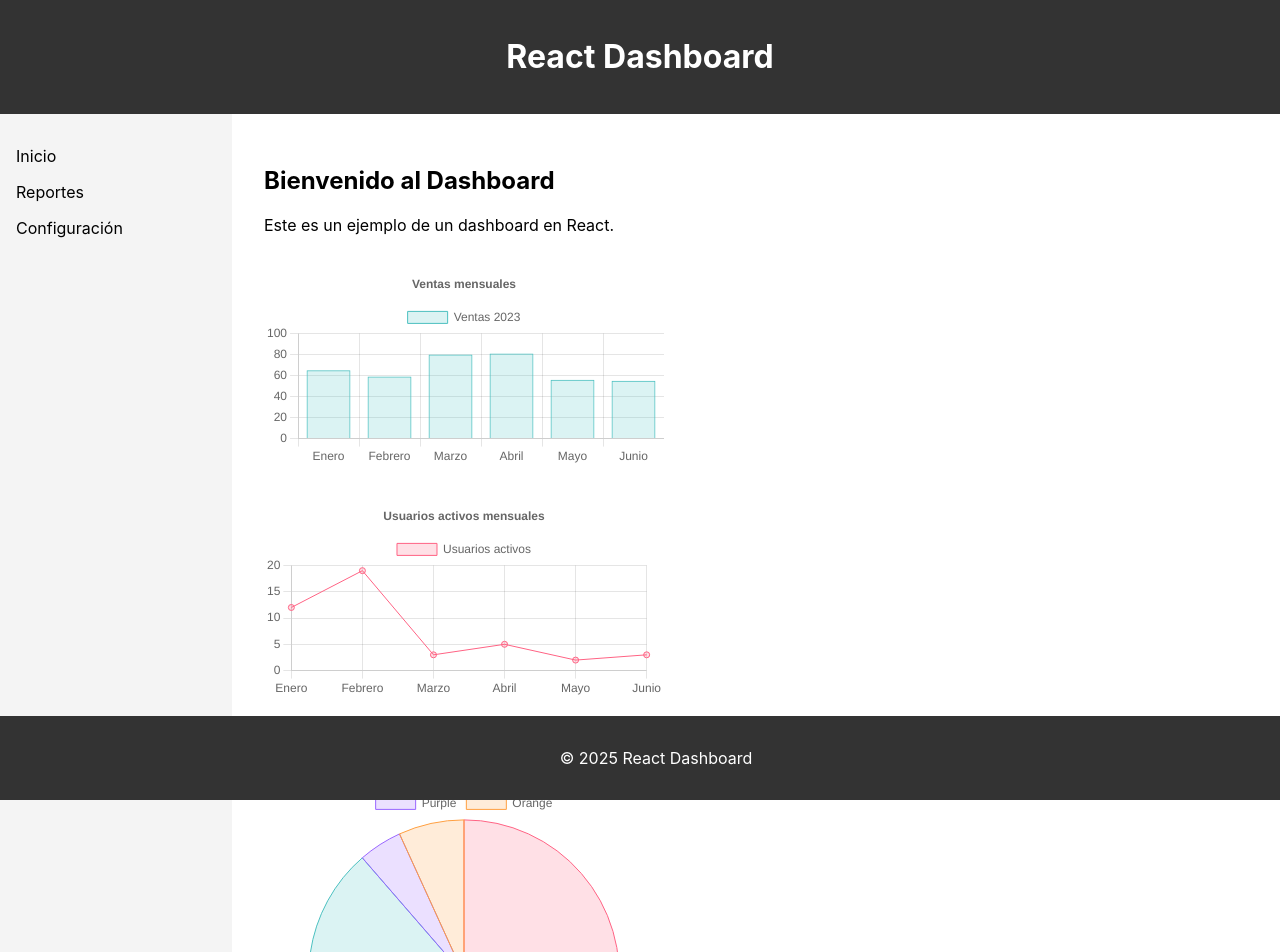
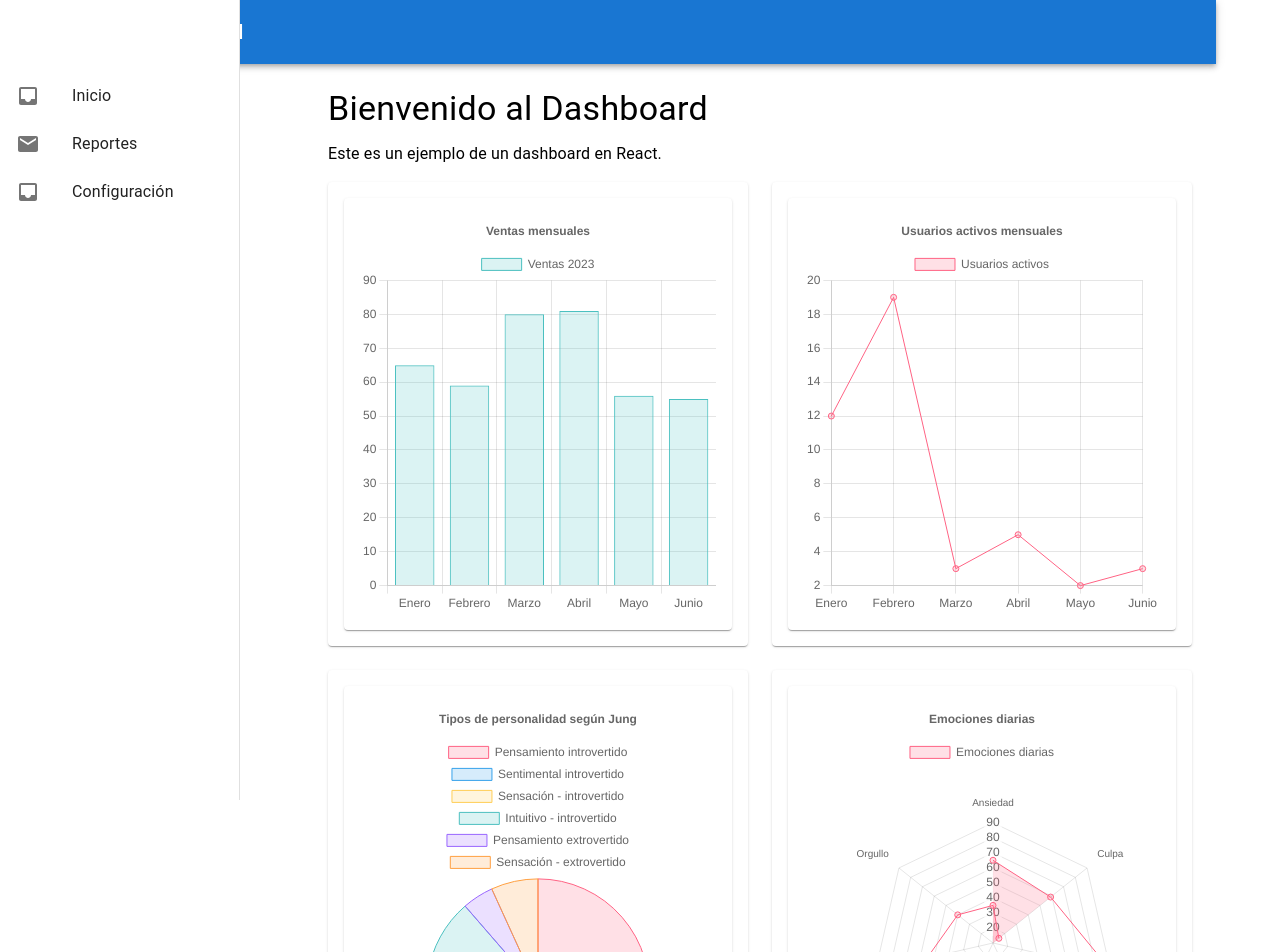
Before and after one commit to jadm2907/react-dashboard, a React (Create React App) app: page / in a window 1280 px wide. Shown: the top 952 px of the page. Built offline with nearby package versions, Linux system fonts and the light colour scheme.

Commit message:
Mejorados los estilos con Material-UI

```diff
--- a/package.json
+++ b/package.json
@@ -3,6 +3,10 @@
   "version": "0.1.0",
   "private": true,
   "dependencies": {
+    "@emotion/react": "^11.14.0",
+    "@emotion/styled": "^11.14.0",
+    "@mui/icons-material": "^6.4.7",
+    "@mui/material": "^6.4.7",
     "@testing-library/dom": "^10.4.0",
     "@testing-library/jest-dom": "^6.6.3",
     "@testing-library/react": "^16.2.0",
--- a/src/App.js
+++ b/src/App.js
@@ -3,18 +3,21 @@ import Header from './components/Header';
 import Sidebar from './components/Sidebar';
 import MainContent from './components/MainContent';
 import Footer from './components/Footer';
+import { Container, Box } from '@mui/material';
 import './App.css';
 
 function App() {
   return (
-    <div className="app">
-      <Header />
-      <div className="content">
-        <Sidebar />
-        <MainContent />
-      </div>
-      <Footer />
-    </div>
+    <Container maxWidth="lg">
+      <Box sx={{ display: 'flex', flexDirection: 'column', minHeight: '100vh' }}>
+        <Header />
+        <Box sx={{ display: 'flex', flexGrow: 1 }}>
+          <Sidebar />
+          <MainContent />
+        </Box>
+        <Footer />
+      </Box>
+    </Container>
   );
 }
 
--- a/src/components/ChartComponent.js
+++ b/src/components/ChartComponent.js
@@ -9,6 +9,7 @@ import {
   Tooltip,
   Legend,
 } from 'chart.js';
+import { Paper } from '@mui/material';
 
 // Registra los componentes de Chart.js
 ChartJS.register(
@@ -38,6 +39,7 @@ const ChartComponent = () => {
   // Opciones del gráfico
   const options = {
     responsive: true,
+    maintainAspectRatio: false, // Permite que el gráfico se ajuste al contenedor
     plugins: {
       legend: {
         position: 'top',
@@ -49,7 +51,11 @@ const ChartComponent = () => {
     },
   };
 
-  return <Bar data={data} options={options} />;
+  return (
+    <Paper sx={{ padding: 2, height: '400px' }}>
+      <Bar data={data} options={options} />
+    </Paper>
+  );
 };
 
 export default ChartComponent;
--- a/src/components/Footer.js
+++ b/src/components/Footer.js
@@ -1,11 +1,13 @@
 import React from 'react';
-import './Footer.css';
+import { Paper, Typography } from '@mui/material';
 
 const Footer = () => {
   return (
-    <footer className="footer">
-      <p>&copy; 2025 React Dashboard</p>
-    </footer>
+    <Paper sx={{ padding: 2, marginTop: 'auto' }} elevation={3}>
+      <Typography variant="body2" align="center">
+        © 2023 React Dashboard
+      </Typography>
+    </Paper>
   );
 };
 
--- a/src/components/Header.js
+++ b/src/components/Header.js
@@ -1,11 +1,15 @@
 import React from 'react';
-import './Header.css';
+import { AppBar, Toolbar, Typography } from '@mui/material';
 
 const Header = () => {
   return (
-    <header className="header">
-      <h1>React Dashboard</h1>
-    </header>
+    <AppBar position="static">
+      <Toolbar>
+        <Typography variant="h6" component="div" sx={{ flexGrow: 1 }}>
+          React Dashboard
+        </Typography>
+      </Toolbar>
+    </AppBar>
   );
 };
 
--- a/src/components/LineChart.js
+++ b/src/components/LineChart.js
@@ -10,6 +10,7 @@ import {
   Tooltip,
   Legend,
 } from 'chart.js';
+import { Paper } from '@mui/material';
 
 // Registra los componentes de Chart.js
 ChartJS.register(
@@ -40,6 +41,7 @@ const LineChart = () => {
   // Opciones del gráfico
   const options = {
     responsive: true,
+    maintainAspectRatio: false, // Permite que el gráfico se ajuste al contenedor
     plugins: {
       legend: {
         position: 'top',
@@ -51,7 +53,11 @@ const LineChart = () => {
     },
   };
 
-  return <Line data={data} options={options} />;
+  return (
+    <Paper sx={{ padding: 2, height: '400px' }}>
+      <Line data={data} options={options} />
+    </Paper>
+  );
 };
 
 export default LineChart;
--- a/src/components/MainContent.js
+++ b/src/components/MainContent.js
@@ -3,20 +3,40 @@ import ChartComponent from './ChartComponent';
 import LineChart from './LineChart';
 import PieChart from './PieChart';
 import RadarChart from './RadarChart';
-import './MainContent.css';
+import { Grid, Paper, Typography, Box } from '@mui/material';
 
 const MainContent = () => {
     return (
-    <main className="main-content">
-      <h2>Bienvenido al Dashboard</h2>
-      <p>Este es un ejemplo de un dashboard en React.</p>
-      <div className="chart-container">
+      <Box sx={{ flexGrow: 1, padding: 3 }}>
+        <Typography variant="h4" gutterBottom>
+          Bienvenido al Dashboard
+        </Typography>
+        <Typography variant="body1" paragraph>
+          Este es un ejemplo de un dashboard en React.
+        </Typography>
+        <Grid container spacing={3}>
+          <Grid item xs={12} md={6}>
+            <Paper sx={{ padding: 2 }}>
               <ChartComponent />
+            </Paper>
+          </Grid>
+          <Grid item xs={12} md={6}>
+            <Paper sx={{ padding: 2 }}>
               <LineChart />
+            </Paper>
+          </Grid>
+          <Grid item xs={12} md={6}>
+            <Paper sx={{ padding: 2 }}>
               <PieChart />
+            </Paper>
+          </Grid>
+          <Grid item xs={12} md={6}>
+            <Paper sx={{ padding: 2 }}>
               <RadarChart />
-      </div>
-    </main>
+            </Paper>
+          </Grid>
+        </Grid>
+      </Box>
     );
   };
 
--- a/src/components/PieChart.js
+++ b/src/components/PieChart.js
@@ -6,6 +6,7 @@ import {
   Tooltip,
   Legend,
 } from 'chart.js';
+import { Paper } from '@mui/material';
 
 // Registra los componentes de Chart.js
 ChartJS.register(
@@ -17,7 +18,7 @@ ChartJS.register(
 const PieChart = () => {
   // Datos para el gráfico
   const data = {
-    labels: ['Red', 'Blue', 'Yellow', 'Green', 'Purple', 'Orange'],
+    labels: ['Pensamiento introvertido', 'Sentimental introvertido', 'Sensación - introvertido', 'Intuitivo - introvertido', 'Pensamiento extrovertido', 'Sensación - extrovertido'],
     datasets: [
       {
         label: '# of Votes',
@@ -46,18 +47,23 @@ const PieChart = () => {
   // Opciones del gráfico
   const options = {
     responsive: true,
+    maintainAspectRatio: false, // Permite que el gráfico se ajuste al contenedor
     plugins: {
       legend: {
         position: 'top',
       },
       title: {
         display: true,
-        text: 'Distribución de colores',
+        text: 'Tipos de personalidad según Jung',
       },
     },
   };
 
-  return <Pie data={data} options={options} />;
+  return (
+    <Paper sx={{ padding: 2, height: '400px' }}>
+      <Pie data={data} options={options} />
+    </Paper>
+  );
 };
 
 export default PieChart;
--- a/src/components/RadarChart.js
+++ b/src/components/RadarChart.js
@@ -9,6 +9,7 @@ import {
   Tooltip,
   Legend,
 } from 'chart.js';
+import { Paper } from '@mui/material';
 
 // Registra los componentes de Chart.js
 ChartJS.register(
@@ -23,11 +24,11 @@ ChartJS.register(
 const RadarChart = () => {
   // Datos para el gráfico
   const data = {
-    labels: ['Comer', 'Beber', 'Dormir', 'Diseñar', 'Programar', 'Correr', 'Cocinar'],
+    labels: ['Ansiedad', 'Culpa', 'Rabia', 'Tristeza', 'Miedo', 'Verguenza', 'Orgullo'],
     datasets: [
       {
-        label: 'Actividades diarias',
-        data: [65, 59, 90, 81, 56, 55, 40],
+        label: 'Emociones diarias',
+        data: [65, 59, 90, 81, 56, 55, 40, 35, 15],
         backgroundColor: 'rgba(255, 99, 132, 0.2)',
         borderColor: 'rgba(255, 99, 132, 1)',
         borderWidth: 1,
@@ -38,18 +39,23 @@ const RadarChart = () => {
   // Opciones del gráfico
   const options = {
     responsive: true,
+    maintainAspectRatio: false, // Permite que el gráfico se ajuste al contenedor
     plugins: {
       legend: {
         position: 'top',
       },
       title: {
         display: true,
-        text: 'Actividades diarias',
+        text: 'Emociones diarias',
       },
     },
   };
 
-  return <Radar data={data} options={options} />;
+  return (
+    <Paper sx={{ padding: 2, height: '400px' }}>
+      <Radar data={data} options={options} />
+    </Paper>
+  );
 };
 
 export default RadarChart;
--- a/src/components/Sidebar.js
+++ b/src/components/Sidebar.js
@@ -1,15 +1,33 @@
 import React from 'react';
-import './Sidebar.css';
+import { Drawer, List, ListItem, ListItemIcon, Toolbar, ListItemText } from '@mui/material';
+import InboxIcon from '@mui/icons-material/Inbox';
+import MailIcon from '@mui/icons-material/Mail';
 
 const Sidebar = () => {
   return (
-    <aside className="sidebar">
-      <ul>
-        <li>Inicio</li>
-        <li>Reportes</li>
-        <li>Configuración</li>
-      </ul>
-    </aside>
+    <Drawer
+      variant="permanent"
+      sx={{
+        width: 240,
+        flexShrink: 0,
+        '& .MuiDrawer-paper': {
+          width: 240,
+          boxSizing: 'border-box',
+        },
+      }}
+    >
+      <Toolbar /> {/* Espacio para el AppBar */}
+      <List>
+        {['Inicio', 'Reportes', 'Configuración'].map((text, index) => (
+          <ListItem button key={text}>
+            <ListItemIcon>
+              {index % 2 === 0 ? <InboxIcon /> : <MailIcon />}
+            </ListItemIcon>
+            <ListItemText primary={text} />
+          </ListItem>
+        ))}
+      </List>
+    </Drawer>
   );
 };
 
```
Also changed, not shown: 1 other file (tests, documents, lock files or other folders). Lines whose indentation alone changed are shown as unchanged.
